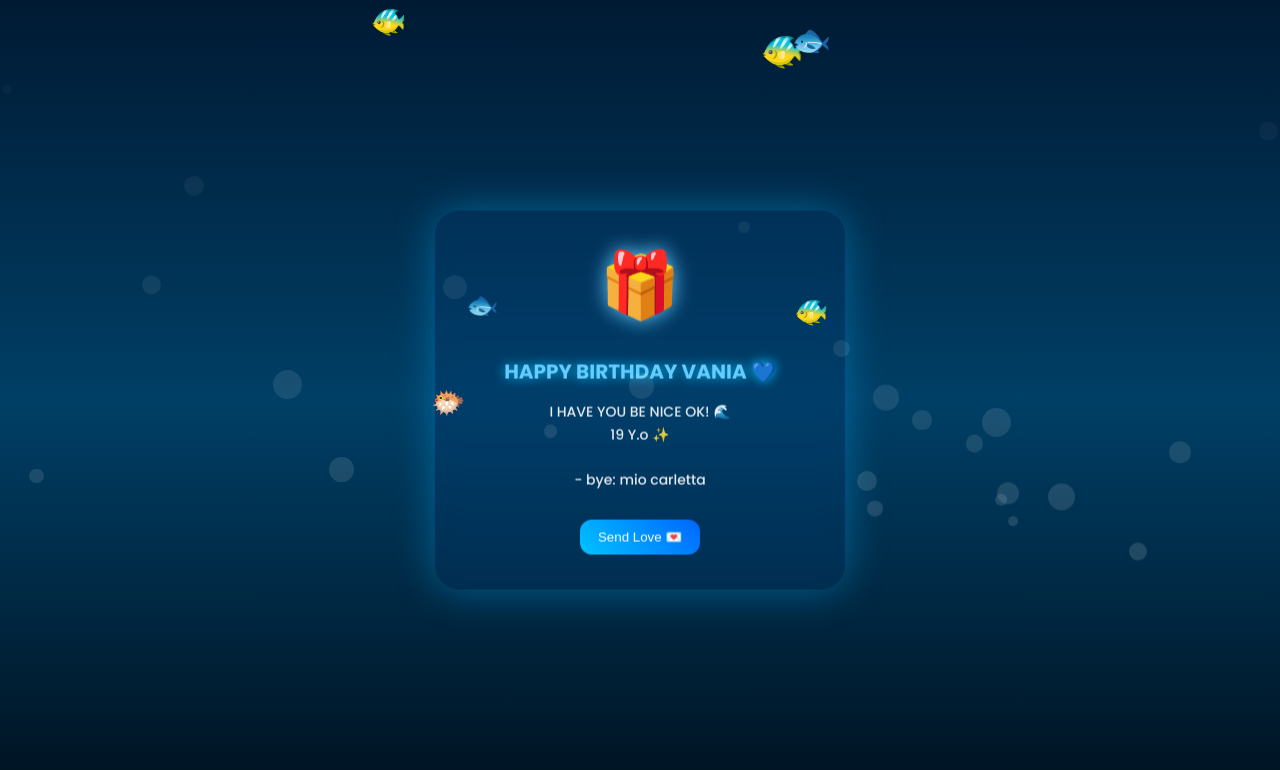
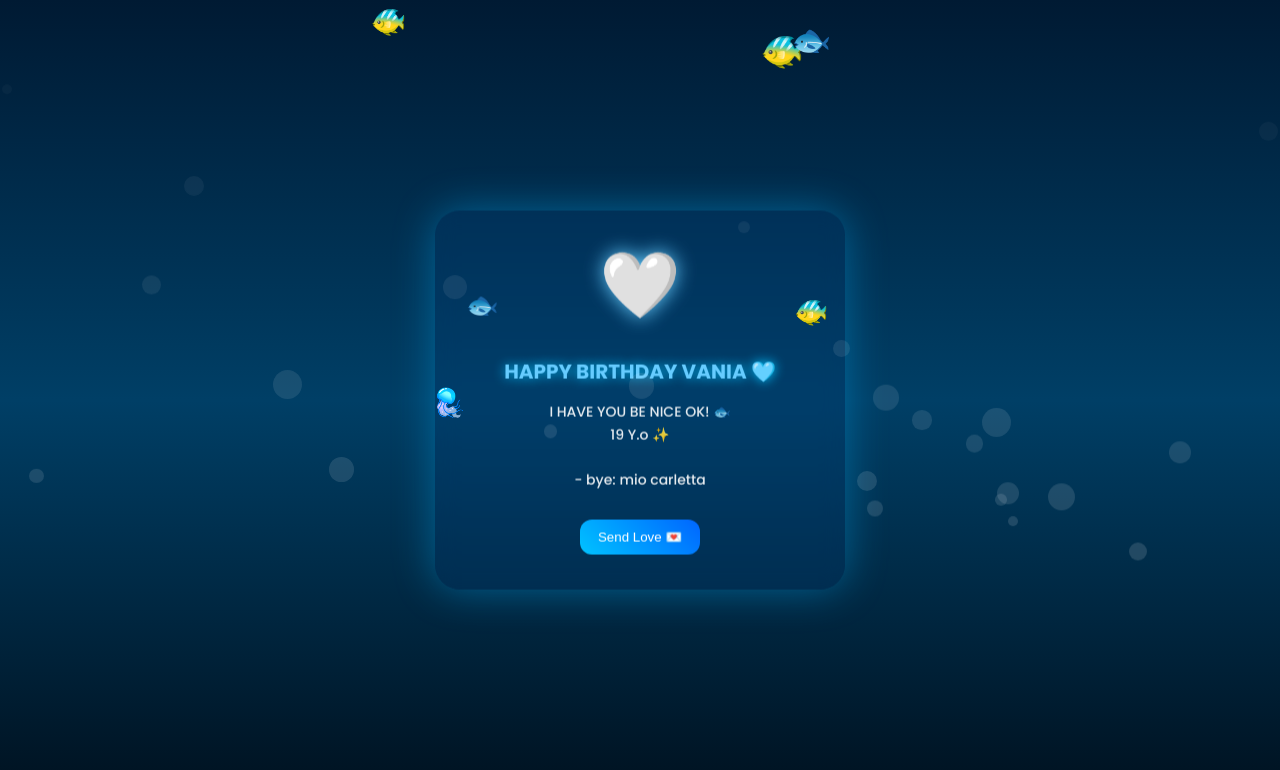
Before and after one commit to miocarletta/miocarletta, a plain HTML site: page index.html in a window 1280 px wide. Drawn offline with Linux system fonts and the light colour scheme.

Commit message:
Update birthday message and fish emojis

```diff
--- a/index.html
+++ b/index.html
@@ -113,12 +113,12 @@ button {
 <body>
 
 <div class="card">
-    <div class="gift" onclick="spawnHearts()">🎁</div>
+    <div class="gift" onclick="spawnHearts()">🤍</div>
 
-    <h1>HAPPY BIRTHDAY VANIA 💙</h1>
+    <h1>HAPPY BIRTHDAY VANIA 🩵</h1>
 
     <p>
-        I HAVE YOU BE NICE OK! 🌊<br>
+        I HAVE YOU BE NICE OK! 🐟<br>
         19 Y.o ✨<br><br>
         - bye: mio carletta
     </p>
@@ -141,7 +141,7 @@ for(let i=0;i<25;i++){
 }
 
 // fish swimming
-const fishEmojis = ["🐟","🐠","🐡"];
+const fishEmojis = ["🐟","🐠","🪼"];
 for(let i=0;i<6;i++){
     let f = document.createElement("div");
     f.classList.add("fish");
```
